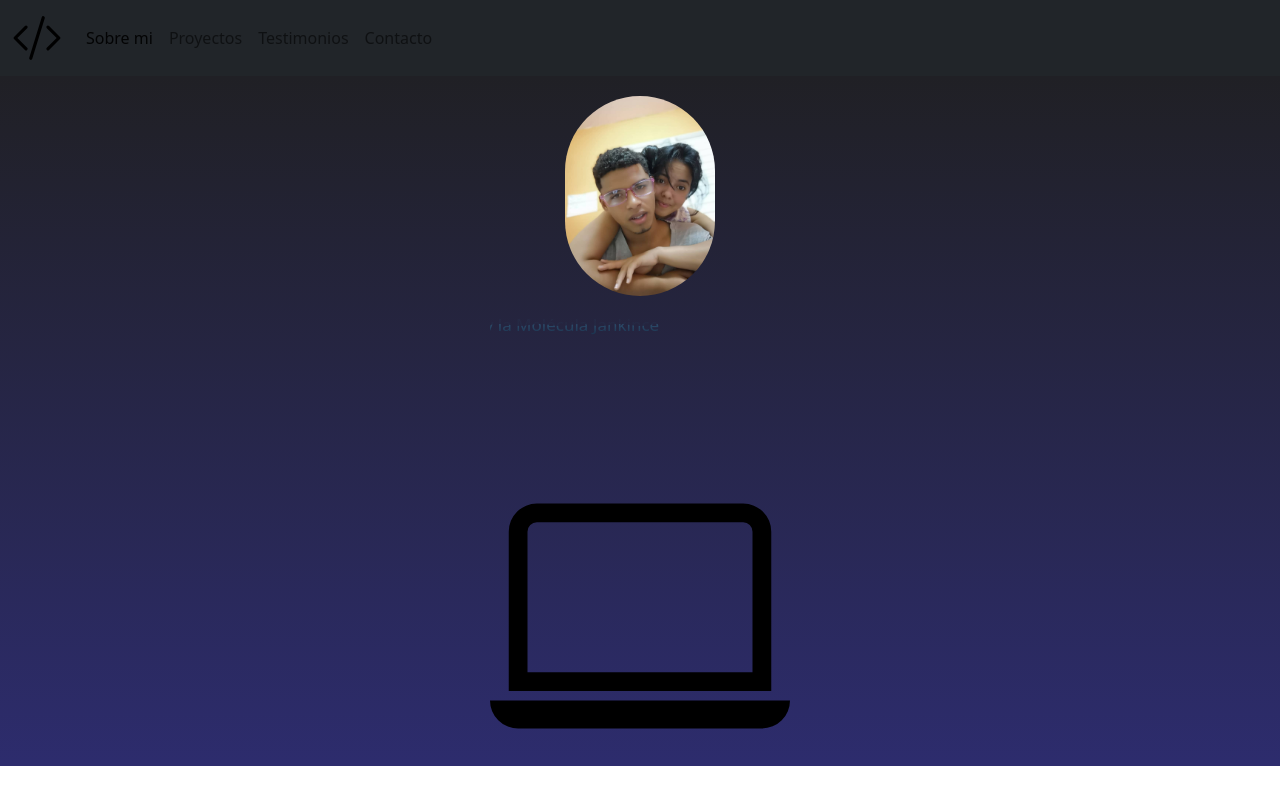
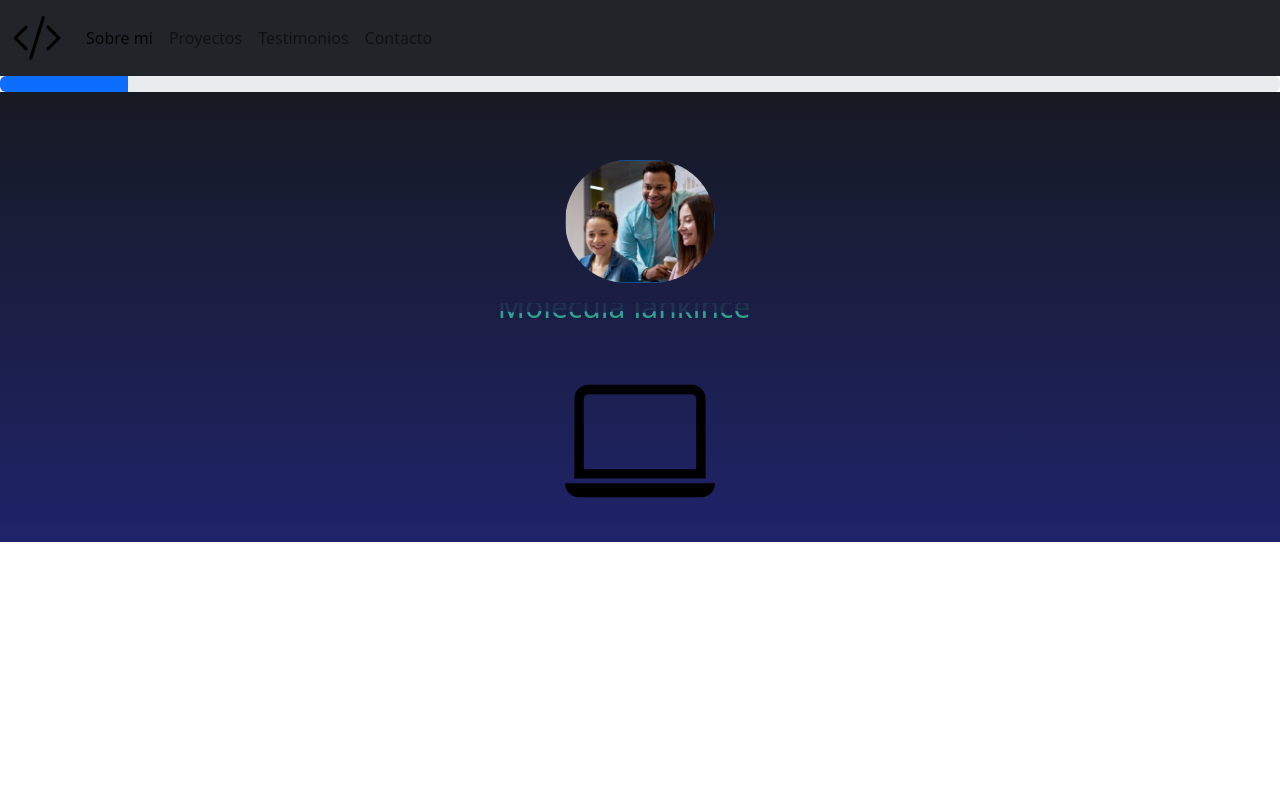
Before and after one commit to yonny0012/Website, a React (Create React App) app: page / in a window 1280 px wide. Built offline with nearby package versions, Linux system fonts and the light colour scheme.

Commit message:
feat: new elemented addered

```diff
--- a/package.json
+++ b/package.json
@@ -8,6 +8,7 @@
     "@testing-library/user-event": "^13.5.0",
     "bootstrap": "^5.2.3",
     "react": "^18.2.0",
+    "react-bootstrap": "^2.7.2",
     "react-dom": "^18.2.0",
     "react-router": "^6.8.2",
     "react-router-dom": "^6.8.2",
--- a/src/App.css
+++ b/src/App.css
@@ -20,3 +20,6 @@
     background: linear-gradient(to bottom , #15151af3, #1e1d63ee);
 
   }
+  .hero {
+
+  }
--- a/src/App.js
+++ b/src/App.js
@@ -1,12 +1,15 @@
+import ProgressBar from 'react-bootstrap/ProgressBar';
 import { BrowserRouter } from 'react-router-dom';
 import './App.css';
 import { NavBar } from './Components/NavBar';
 import { Hero } from './Components/Hero';
+import { ProgresBar } from './Components/ProgresBar';
 
 function App() {
   return (
     <BrowserRouter>
       <NavBar />
+      <ProgressBar now={10}/>
       <div>
         <Hero />
       </div>
--- a/src/Components/Hero.js
+++ b/src/Components/Hero.js
@@ -1,15 +1,18 @@
-import avatar from "../Items/img/We.jpg";
+// import avatar from "../Items/img/We.jpg";
+import avat from "../Items/img/img2.jpg";
 import laptop_Logo from "../Items/img/laptop.svg";
 import { TextOcean } from "./TextOcean";
+import "../Styles/Hero.css";
+
 export const Hero = ()=>{
   return(
-    <section class="hero align-items-strtch">
-      <div class="hero-main d-flex flex-column justify-content-center align-items-center">
-        <img class="hero-img-main rounded-pill" src={ avatar }  width="200" alt="I am" />
+    <section className="hero align-items-strtch">
+      <div className="hero-main d-flex flex-column justify-content-center align-items-center">
+        <img className="hero-img-main rounded-pill" src={ avat }  width="200" alt="I am" />
         <TextOcean text= "Hola, soy la Molécula Jankince" />
       </div>
-      <div class="hero-inferior">
-        <img class="hero-img-inf img-fluid" width="300" src={laptop_Logo} alt="Logo_laptop" />
+      <div className="hero-inferior">
+        <img className="hero-img-inf img-fluid" width="150" src={laptop_Logo} alt="Logo_laptop" />
       </div>
     </section>
   )
--- /dev/null
+++ b/src/Components/ProgresBar.js
@@ -0,0 +1,9 @@
+
+export const ProgresBar = () => {
+  return (
+    <div class="progress" role="progressbar" aria-label="Animated striped example" aria-valuenow="75" aria-valuemin="0" aria-valuemax="100">
+      {/* eslint-disable-next-line */}
+      <div class="progress-bar progress-bar-striped progress-bar-animated" style="width: 75%"></div>
+    </div>
+  );
+}
--- a/src/Components/TextOcean.js
+++ b/src/Components/TextOcean.js
@@ -1,10 +1,12 @@
+import "../Styles/TextOcean.css";
+
 export const TextOcean = ({ text })=>{
   return(
-    <svg viewbox="0 0 100 20">
+    <svg calssName="text-ocean" viewbox="0 0 100 20" height="15px">
       <defs>
         <linearGradient id="gradient" x1="0" x2="0" y1="0" y2="1">
-          <stop offset="5%" stop-color="#326384"/>
-          <stop offset="95%" stop-color="#123752"/>
+          <stop offset="5%" stop-color="#41edf3"/>
+          <stop offset="95%" stop-color="#35e66a"/>
         </linearGradient>
         <pattern id="wave" x="0" y="0" width="120" height="20" patternUnits="userSpaceOnUse">
           <path id="wavePath" d="M-40 9 Q-30 7 -20 9 T0 9 T20 9 T40 9 T60 9 T80 9 T100 9 T120 9 V20 H-40z" mask="url(#mask)" fill="url(#gradient)">
@@ -18,9 +20,9 @@ export const TextOcean = ({ text })=>{
               repeatCount="indefinite" />
           </path>
         </pattern>
-    </defs>
-    <text text-anchor="middle" x="50" y="15" font-size="17" fill="url(#wave)"  fill-opacity="0.6">{ text }</text>
-    <text text-anchor="middle" x="50" y="15" font-size="17" fill="url(#gradient)" fill-opacity="0.1">{ text }</text>
-  </svg>
+      </defs>
+      <text text-anchor="middle" x="50" y="15" font-size="30" fill="url(#wave)"  fill-opacity="0.6">{ text }</text>
+      <text text-anchor="middle" x="50" y="15" font-size="30" fill="url(#gradient)" fill-opacity="0.1">{ text }</text>
+    </svg>
   );
 }
--- /dev/null
+++ b/src/Styles/Hero.css
@@ -0,0 +1,18 @@
+.hero{
+    background-color: #2f78c0;
+    min-height: 450px;
+    text-align: center;
+  }
+  .hero-main{
+    padding: 3rem;
+  }
+
+  .hero-img-main{
+    width: 150px;
+    /* border-radius: 50%; */
+    margin: 20px;
+  }
+  .hero-main h2{
+    font-size: 1.5rem;
+    color: #515151;
+  }
--- /dev/null
+++ b/src/Styles/TextOcean.css
@@ -0,0 +1,3 @@
+.text-ocean{
+
+}
--- a/src/Styles/styles.css
+++ b/src/Styles/styles.css
@@ -314,6 +314,4 @@ footer{
 .hero-main svg{
   max-width:600px;
   height:auto;
-
-
 }
```
Also changed, not shown: 1 other file (tests, documents, lock files or other folders).
